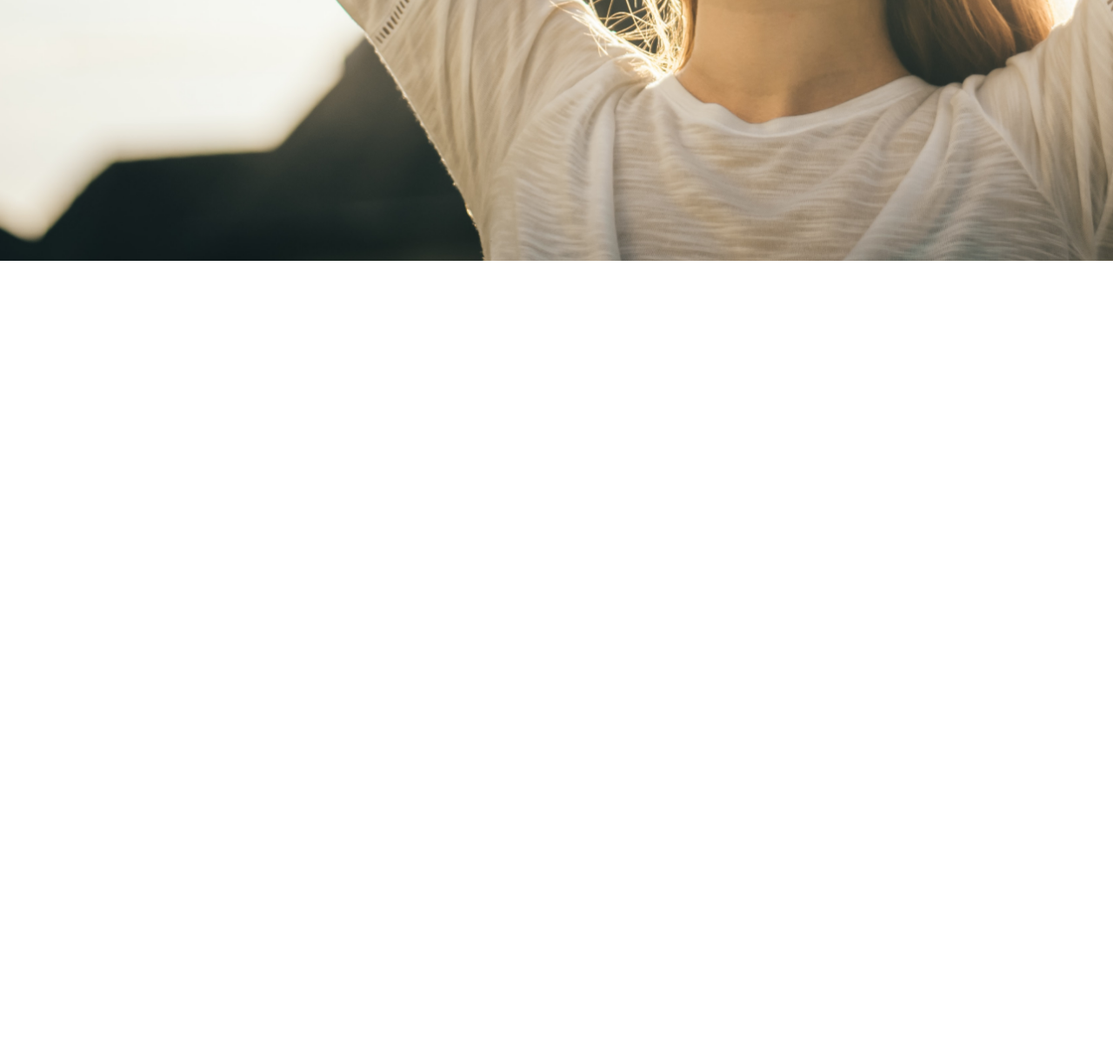
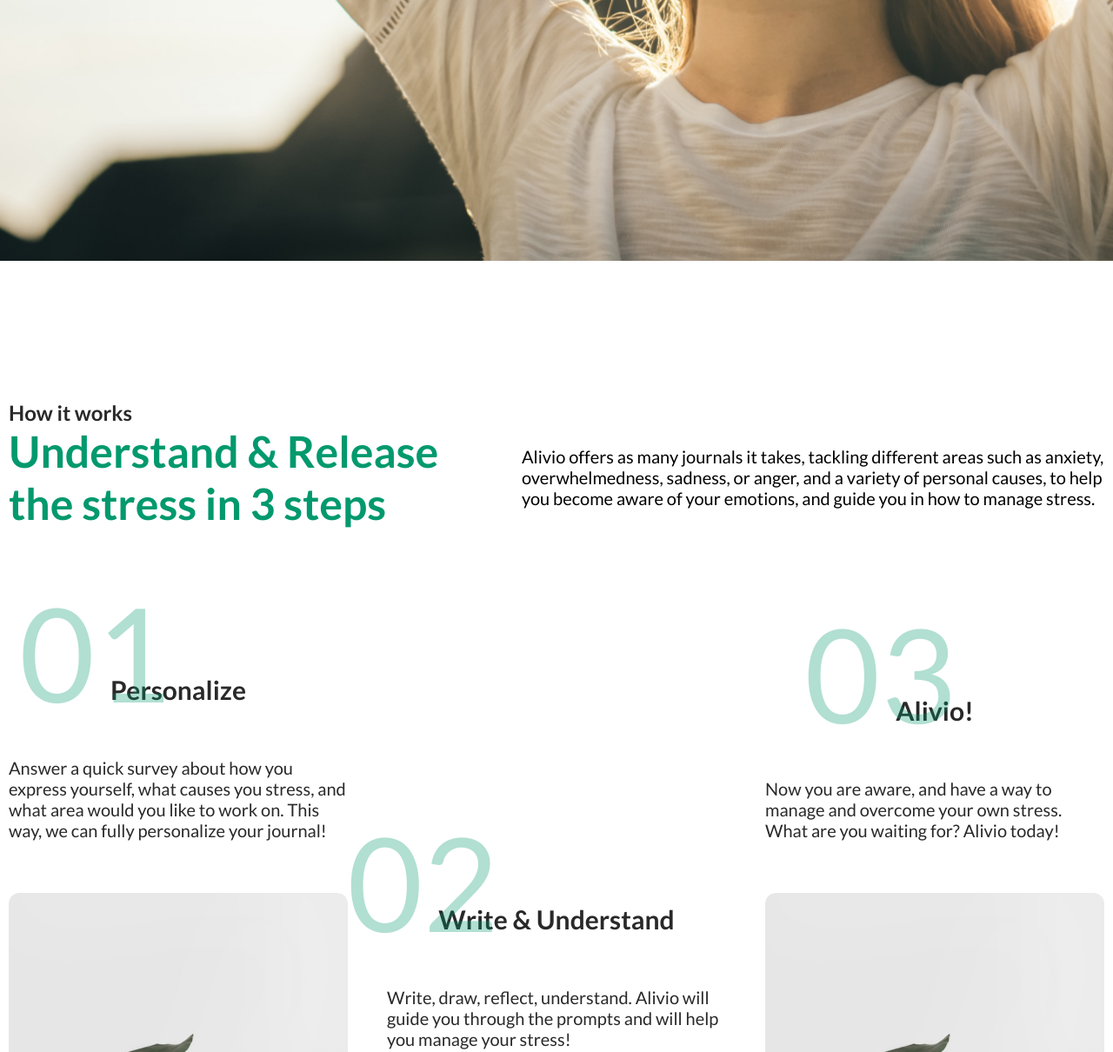
Before and after one commit to ejishe/Alivio, a plain HTML site: page index.html in a window 1280 px wide. Shown: the part 675-1885 px from the top of the page at 87% size. Before the commit the page ends 975 px from the top, so only its background shows below. Drawn offline with Linux system fonts and the light colour scheme.

Commit message:
Add files via upload

```diff
--- a/index.css
+++ b/index.css
@@ -2,3 +2,5 @@
 @import url(styles/basic.css);
 @import url(styles/header.css);
 @import url(styles/hero.css);
+@import url(styles/about.css);
+@import url(styles/card.css);
--- a/index.html
+++ b/index.html
@@ -55,6 +55,34 @@
 
             </div>
         </section>
+        <section class="about">
+            <div class="container">
+                <h3 class="about_subtitle">How it works</h3>
+
+                <div class="about__content">
+                    <h2 class="about__title">Understand & Release the stress in 3 steps</h2>
+                    <div class="about__desc">Alivio offers as many journals it takes, tackling different areas such as anxiety, overwhelmedness, sadness, or anger, and a variety of personal causes, to help you become aware of your emotions, and guide you in how to manage stress.</div>
+                </div>
+                <div class="about__cards">
+                    <figure class="card">
+                        <h4 class="card__title card__title1">Personalize</h4>
+                        <p class="card__desc">Answer a quick survey about how you express yourself, what causes you stress, and what area would you like to work on. This way, we can fully personalize your journal!</p>
+                        <img src="./assets/Rectangle 30.png" class="card__img">
+                    </figure>
+                    <figure class="card">
+                        <h4 class="card__title card__title2">Write & Understand</h4>
+                        <p class="card__desc">Write, draw, reflect, understand. Alivio will guide you through the prompts and will help you manage your stress!</p>
+                        <img src="./assets/Rectangle 30 (1).png" class="card__img">
+                    </figure>
+                    <figure class="card">
+                        <h4 class="card__title card__title3">Alivio!</h4>
+                        <p class="card__desc">Now you are aware, and have a way to manage and overcome your own stress. What are you waiting for? Alivio today!</p>
+                        <img src="./assets/Rectangle 30.png" class="card__img">
+                    </figure>
+                </div>
+            </div>
+
+        </section>
     </main>
 </body>
 </html>
--- /dev/null
+++ b/styles/about.css
@@ -0,0 +1,50 @@
+.about {
+    background-color: var(--color-white);
+    padding: 160px 0 60px 0 ;
+}
+.about_subtitle {
+    color: var(--color-black);
+    font-weight: 600;
+    font-size: 24px;
+}
+.about__content {
+    display: flex;
+    justify-content:space-between;
+    align-items: center;
+}
+.about__title {
+    color: var(--color-green);
+    font-weight: 700;
+    font-size: 50px;
+    max-width: 500px;
+}
+.about__desc {
+    font-weight: 500;
+    font-size: 20px;
+    max-width: 670px;
+}
+.about__cards .card:nth-child(2){
+    margin-top: 240px;
+}
+.about__cards{
+    margin: 80px 0 0 0;
+    display: flex;
+    justify-content: space-between;
+    gap: 15px;
+}
+@media(max-width:1250px){
+    .about__content {
+        flex-direction: column;
+        align-items: center;
+        justify-content: start;
+        gap: 20px;
+    }
+    .about__cards{
+       flex-direction: column;
+       align-items: center;
+       justify-content: start;
+    }
+    .about__cards .card:nth-child(2){
+        margin-top: 0px;
+    }
+}
--- a/styles/basic.css
+++ b/styles/basic.css
@@ -45,7 +45,7 @@
     background-color: transparent;
     color: var(--color-black);
 }
-h1{
+h1,h2,h3,h4,h5,h6{
     padding: 0;
     margin: 0;
 }
@@ -53,3 +53,6 @@
     margin: 0;
     padding: 0;
 }
+figure{
+    margin: 0;
+}
--- /dev/null
+++ b/styles/card.css
@@ -0,0 +1,57 @@
+.card {
+    height: 830px;
+    max-width: 390px;
+    display: flex;
+    flex-direction: column;
+    justify-content: end;
+    align-items: start;
+    row-gap: 60px;
+}
+.card__title {
+    font-size: 30px;
+    font-weight: 700;
+    color: var(--color-black);
+    align-self: center;
+    position: relative;
+}
+.card__title1::before{
+    content: '01';
+    position: absolute;
+    font-size: 150px;
+    font-weight: 400;
+    color: var(--color-green);
+    opacity: 0.3;
+    top: -115px;
+    left: -105px;
+}
+.card__title2::before{
+    content: '02';
+    position: absolute;
+    font-size: 150px;
+    font-weight: 400;
+    color: var(--color-green);
+    opacity: 0.3;
+    top: -115px;
+    left: -105px;
+}
+.card__title3::before{
+    content: '03';
+    position: absolute;
+    font-size: 150px;
+    font-weight: 400;
+    color: var(--color-green);
+    opacity: 0.3;
+    top: -115px;
+    left: -105px;
+}
+.card__desc {
+    font-size: 20px;
+    font-weight: 500;
+    color: var(--color-black);
+}
+.card__img {
+    width: 100%;
+    border-radius: 12px;
+    object-fit: cover;
+    aspect-ratio: auto 65/82;
+}
```
Also changed, not shown: assets/01.png (added), assets/02.png (added), assets/03.png (added), assets/Group 29 (1).png (added), assets/Rectangle 31.png (added).
